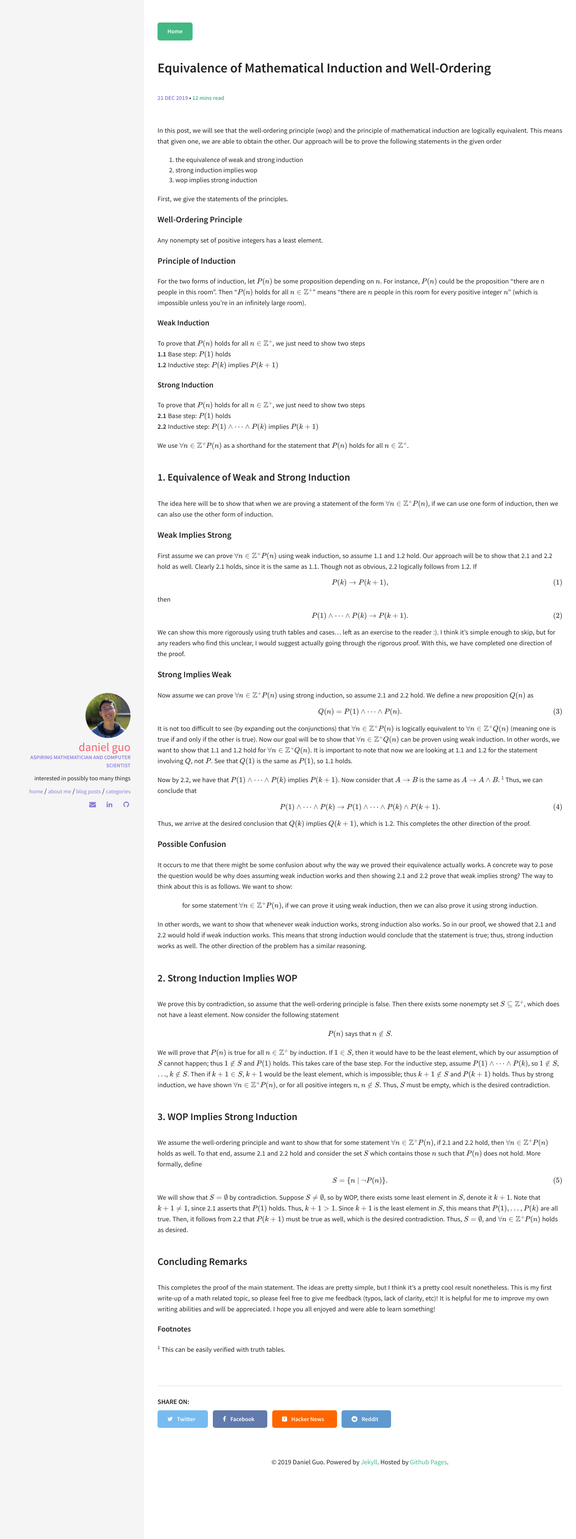
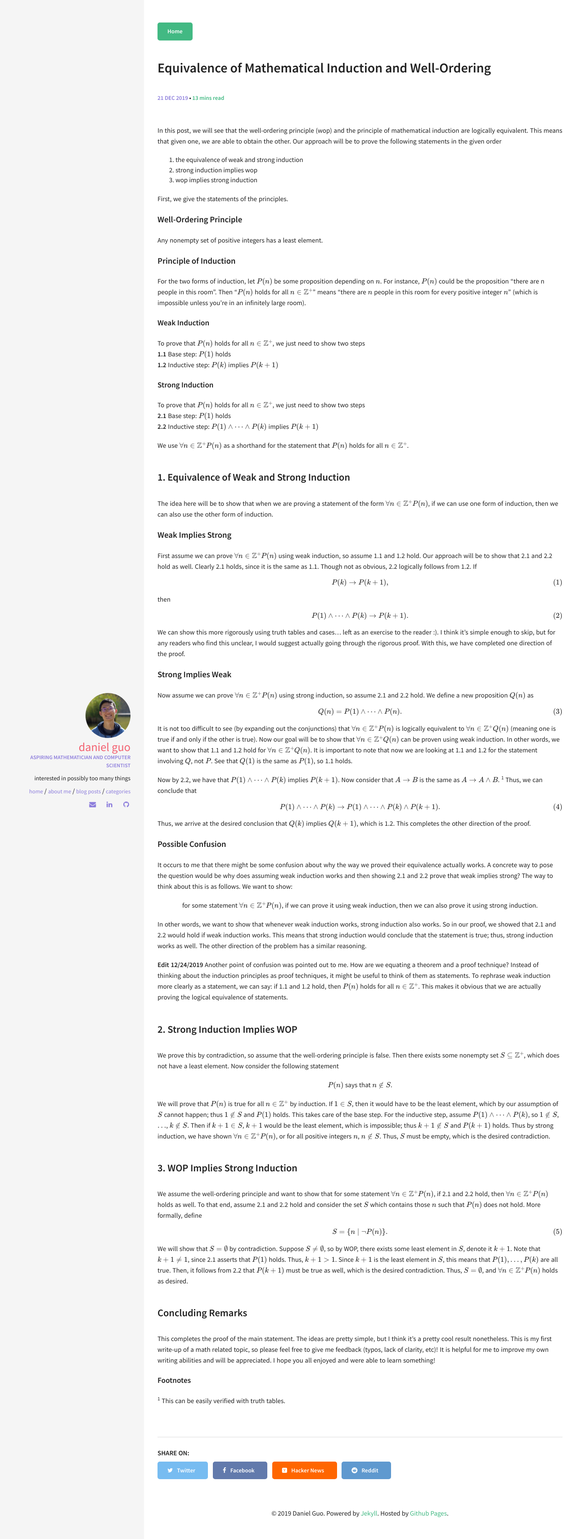
Before and after one commit to d-guo/danielguo.dev_old, a Jekyll site: the page built from _posts/2019-12-21-induction_and_wellordering.md, in a window 1280 px wide. Shown: the whole page at 45% size. Built offline with Jekyll 4.4.1, drawn with Linux system fonts in a browser that asks for light colours; formulas are drawn with MathJax 3; comment, search, counter and statistics services are not loaded.

Commit message:
edit about a point of confusion

```diff
--- a/_posts/2019-12-21-induction_and_wellordering.md
+++ b/_posts/2019-12-21-induction_and_wellordering.md
@@ -2,7 +2,7 @@
 layout: post
 title: Equivalence of Mathematical Induction and Well-Ordering
 excerpt: Proof that the well-ordering principle and the principle of mathematical induction are logically equivalent.
-modified: 2019-12-21
+modified: 2019-12-24
 categories: [mathematics]
 comments: true
 pinned: true
@@ -68,6 +68,8 @@ for some statement $\forall n \in \mathbb{Z}^{+} P(n)$, if we can prove it using
 </p>
 In other words, we want to show that whenever weak induction works, strong induction also works. So in our proof, we showed that 2.1 and 2.2 would hold if weak induction works. This means that strong induction would conclude that the statement is true; thus, strong induction works as well. The other direction of the problem has a similar reasoning.
 
+**Edit 12/24/2019** Another point of confusion was pointed out to me. How are we equating a theorem and a proof technique? Instead of thinking about the induction principles as proof techniques, it might be useful to think of them as statements. To rephrase weak induction more clearly as a statement, we can say: if 1.1 and 1.2 hold, then $P(n)$ holds for all $n \in \mathbb{Z}^{+}$. This makes it obvious that we are actually proving the logical equivalence of statements.
+
 ### 2. Strong Induction Implies WOP
 We prove this by contradiction, so assume that the well-ordering principle is false. Then there exists some nonempty set $S \subseteq \mathbb{Z}^{+}$, which does not have a least element. Now consider the following statement
 <p style="text-align: center;">
```
